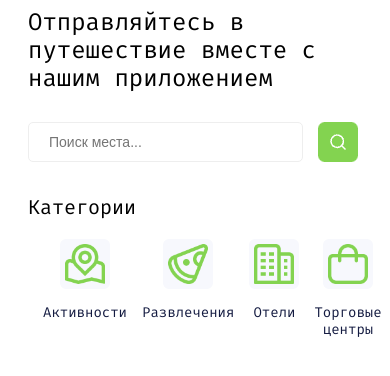
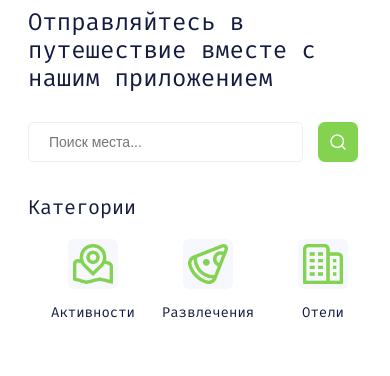
Before and after one commit to KaioOrg/webTrip, a PHP site: page / in a window 390 px wide. Shown: the top 376 px of the page. Run offline with PHP 8.4, Linux system fonts and the light colour scheme.

Commit message:
update 0.1

```diff
--- a/static/mainPageStyle.css
+++ b/static/mainPageStyle.css
@@ -6,6 +6,11 @@ a{
     text-decoration: none;
 }
 
+li{
+    list-style-type: none;
+}
+
+@media (max-width: 480px) {
     .mainPage{
         margin: 0 20px;
     }
@@ -16,6 +21,7 @@ a{
         font-weight: 400;
         margin-top: 0;
         margin-bottom: 30px;
+        color: #141B41;
     }
 
     form{
@@ -45,16 +51,18 @@ input{
         font-weight: 400;
         font-size: 20px;
         margin-bottom: 20px;
+        color: #141B41;
     }
 
     .categories{
         padding-left: 0;
         justify-items: center;
         display: flex;
-    list-style-type: none;
+        overflow-x: scroll;
     }
 
     .category-item{
+        width: 100px;
         padding-left: 15px;
         color: #141B41;
         font-size: 14px;
@@ -97,3 +105,4 @@ input{
         position: absolute;
         letter-spacing: 2px;
     }
+}
```
Lines whose indentation alone changed are shown as unchanged.
